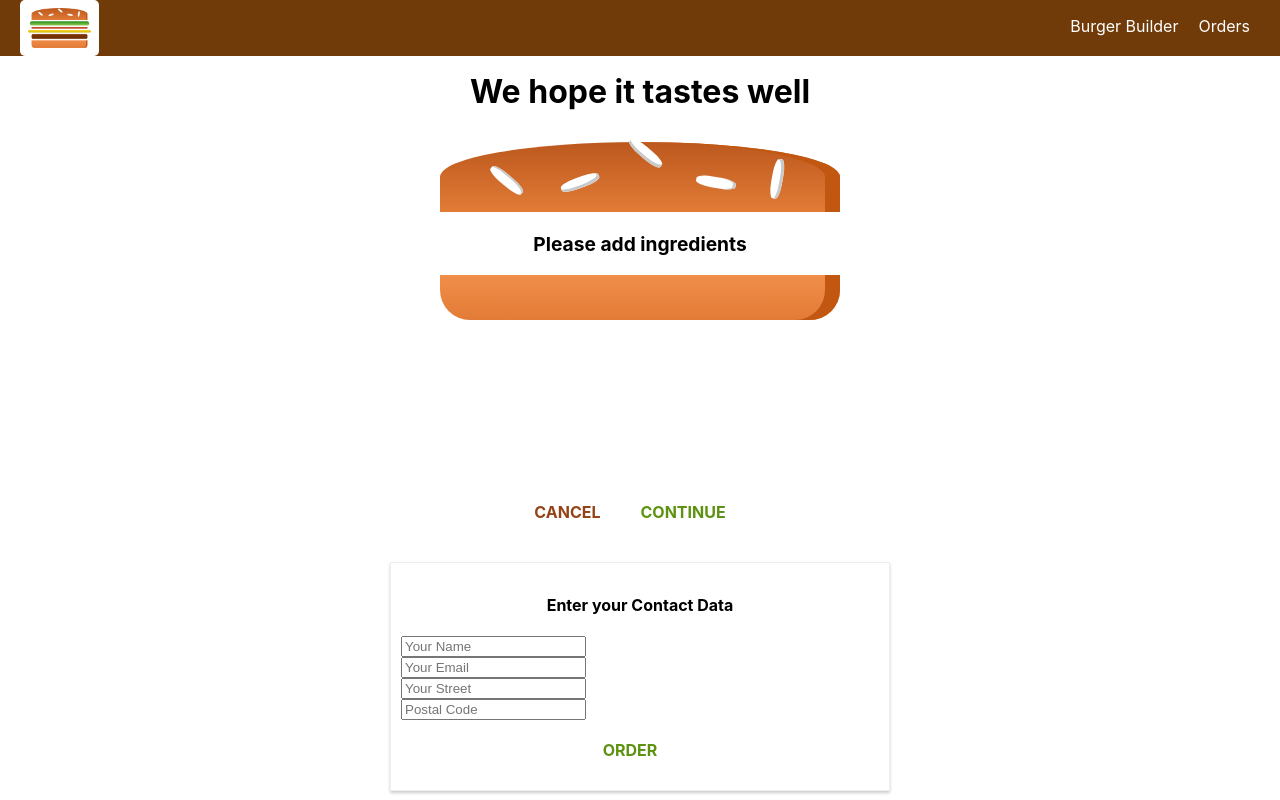
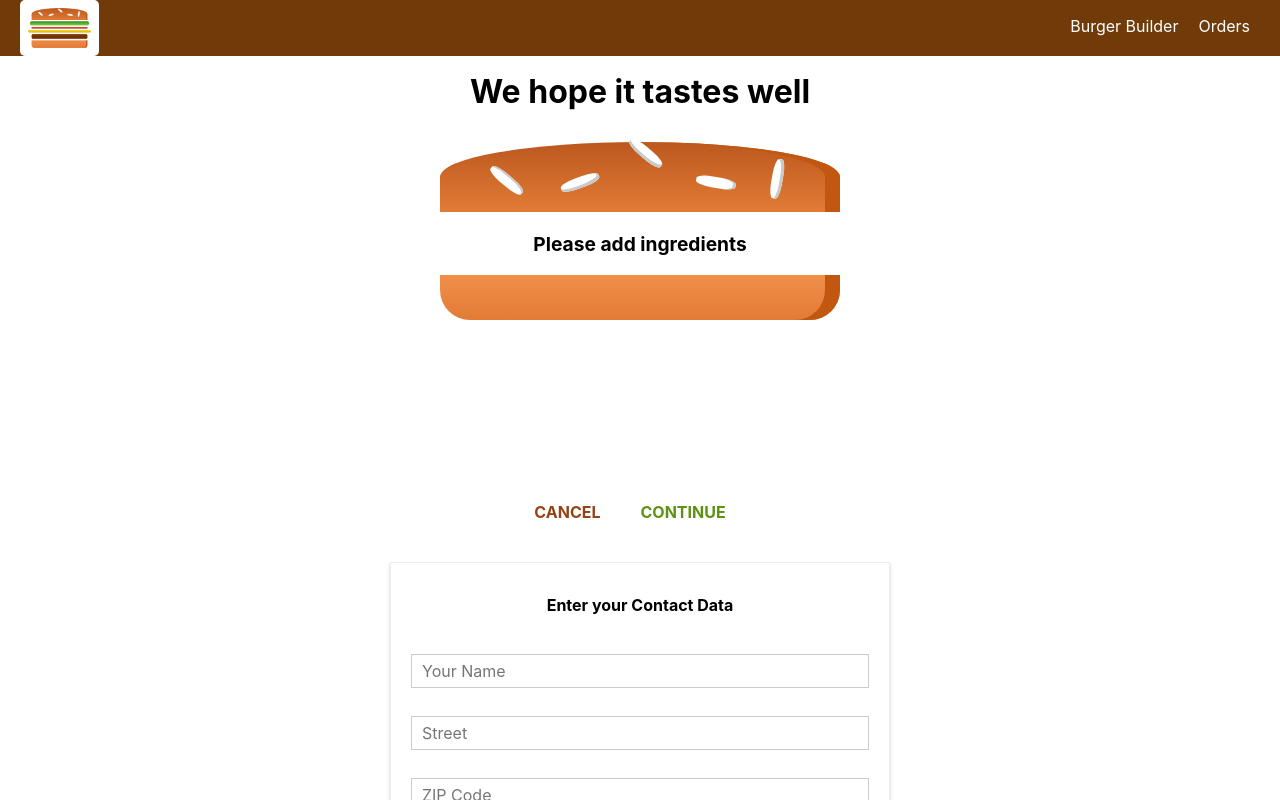
Before and after one commit to hieunguyen1704/burger-build, a React (Create React App) app: page /checkout in a window 1280 px wide. Both pictures are taken after a click on the button "CONTINUE". Shown: the top 800 px of the page. Built offline with nearby package versions, Linux system fonts and the light colour scheme.

Commit message:
add contact data

```diff
--- a/src/components/UI/Button/Button.js
+++ b/src/components/UI/Button/Button.js
@@ -5,6 +5,7 @@
         <button
             className={[styles.Button, styles[props.btnType]].join(' ')}
             onClick={props.clicked}
+            disabled={props.disabled}
         >{props.children}</button>);
 }
 export default Button;
--- a/src/components/UI/Button/Button.module.css
+++ b/src/components/UI/Button/Button.module.css
@@ -14,7 +14,10 @@
     margin-left: 0;
     padding-left: 0;
 }
-
+.Button:disabled{
+    color: #ccc;
+    cursor: not-allowed;
+}
 .Success {
     color: #5C9210;
 }
--- /dev/null
+++ b/src/components/UI/Input/Input.js
@@ -0,0 +1,59 @@
+import React from "react";
+import styles from "./Input.module.css";
+const Input = (props) => {
+  let inputElement = null;
+  const inputClasses = [styles.InputElement];
+  if(props.invalid && props.shouldValidate && props.touched){
+    inputClasses.push(styles.InValid);
+  }
+  switch (props.elementType) {
+    case "input":
+      inputElement = (
+        <input
+          className={inputClasses.join(" ")}
+          {...props.elementConfig}
+          value={props.value}
+          onChange={props.changed}
+        />
+      );
+      break;
+    case "textarea":
+      inputElement = (
+        <textarea
+          className={inputClasses.join(" ")}
+          {...props.elementConfig}
+          value={props.value}
+          onChange={props.changed}
+        />
+      );
+      break;
+    case "select":
+      inputElement = (
+        <select className={inputClasses.join(" ")} value={props.value}
+        onChange={props.changed}>
+          {props.elementConfig.options.map((option) => (
+            <option key={option.value} value={option.value}>
+              {option.displayValue}
+            </option>
+          ))}
+        </select>
+      );
+      break;
+    default:
+      inputElement = (
+        <input
+          className={inputClasses.join(" ")}
+          {...props.elementConfig}
+          value={props.value}
+          onChange={props.changed}
+        />
+      );
+  }
+  return (
+    <div className={styles.Input}>
+      <label className={styles.Label}>{props.label}</label>
+      {inputElement}
+    </div>
+  );
+};
+export default Input;
--- /dev/null
+++ b/src/components/UI/Input/Input.module.css
@@ -0,0 +1,29 @@
+.Input{
+    width: 100%;
+    padding: 10px;
+    box-sizing: border-box;
+}
+.Label{
+    font-weight: bold;
+    display: block;
+    margin-bottom: 8px;
+    text-align: left;
+}
+.InputElement{
+    outline: none;
+    border: 1px solid #ccc;
+    background-color: white;
+    font: inherit;
+    padding: 6px 10px;
+    display: block;
+    width: 100%;
+    box-sizing: border-box;
+}
+.InputElement:focus{
+    outline: none;
+    background-color: #ccc;
+}
+.InValid{
+    border: 1px solid red;
+    background-color: salmon;
+}
--- a/src/containers/Checkout/ContactData/ContactData.js
+++ b/src/containers/Checkout/ContactData/ContactData.js
@@ -3,36 +3,109 @@
 import styles from "./ContactData.module.css";
 import Axios from "../../../axios-order";
 import Spinner from "../../../components/UI/Spinner/Spinner";
+import Input from "../../../components/UI/Input/Input";
 class ContactData extends Component {
   state = {
-    name: "",
-    email: "",
-    address: {
-      street: "",
-      postalCode: "",
+    orderForm: {
+      name: {
+        elementType: "input",
+        elementConfig: {
+          type: "text",
+          placeholder: "Your Name",
+        },
+        value: "",
+        validation: {
+          required: true
+        },
+        valid: false,
+        touched: false
+      },
+      street: {
+        elementType: "input",
+        elementConfig: {
+          type: "text",
+          placeholder: "Street",
+        },
+        value: "",
+        validation:{
+          required:true,
+        },
+        valid:false,
+        touched: false
+      },
+      zipCode: {
+        elementType: "input",
+        elementConfig: {
+          type: "text",
+          placeholder: "ZIP Code",
+        },
+        value: "",
+        validation:{
+          required:true,
+          minLength: 5,
+          maxLength:5
+        },
+        valid:false,
+        touched: false
+      },
+      country: {
+        elementType: "input",
+        elementConfig: {
+          type: "text",
+          placeholder: "Country",
+        },
+        value: "",
+        validation:{
+          required:true
+        },
+        valid:false,
+        touched: false
+      },
+      email: {
+        elementType: "input",
+        elementConfig: {
+          type: "email",
+          placeholder: "Your E-Mail",
+        },
+        value: "",
+        validation:{
+          required:true
+        },
+        valid:false,
+        touched: false
+      },
+      deliveryMethod: {
+        elementType: "select",
+        elementConfig: {
+          options: [
+            { value: "fastest", displayValue: "Fastest" },
+            { value: "cheapest", displayValue: "Cheapest" },
+          ],
+        },
+        value: "fastest",
+        validation:{},
+        valid: true
+
+      },
     },
     loading: false,
+    formIsValid: false
   };
   orderHandler = (event) => {
-    event.preventDefault();
+    // event.preventDefault();
     // console.log(this.props);
     this.setState({
       loading: true,
     });
     const { ingredients, totalPrice } = this.props;
+    const orderData = {};
+    for(let elementIdentify in this.state.orderForm){
+      orderData[elementIdentify] = this.state.orderForm[elementIdentify].value;
+    }
     const order = {
       ingredients: ingredients,
       totalPrice: totalPrice,
-      customer: {
-        name: "Hoang Hieu",
-        address: {
-          street: "Test street 1",
-          zipCode: "55331",
-          country: "VietNam",
-        },
-        email: "test@gmail.com",
-      },
-      deliveryMethod: "fastest",
+      orderData:orderData
     };
     Axios.post("/orders.json", order)
       .then((response) => {
@@ -48,38 +121,66 @@
         console.log(error);
       });
   };
+
+  checkValidity(value, rules){
+    let isValid = true;
+    if(!rules){
+      return true;
+    }
+    if(rules.required){
+      isValid = value.trim() !== '' && isValid;
+    }
+    if(rules.minLength){
+      isValid = value.length >= rules.minLength && isValid;
+    }
+    if(rules.maxLength){
+      isValid = value.length <= rules.minLength && isValid;
+    }
+    return isValid;
+  }
+  inputChangeHandler = (event, inputIdentify) =>{
+    const updatedOrderForm = {...this.state.orderForm};
+    const updatedFormElement = {...updatedOrderForm[inputIdentify]};
+    updatedFormElement.value =  event.target.value;
+    updatedFormElement.valid = this.checkValidity( updatedFormElement.value, updatedFormElement.validation);
+    updatedFormElement.touched = true;
+    updatedOrderForm[inputIdentify] = updatedFormElement;
+    let formIsValid = true;
+    for (let inputIdentify in updatedOrderForm){
+      formIsValid = updatedOrderForm[inputIdentify].valid && formIsValid
+    }
+    this.setState({
+      orderForm: updatedOrderForm,
+      formIsValid: formIsValid
+    });
+  }
   render() {
+    const formElementsArray = [];
+    for (let key in this.state.orderForm) {
+      formElementsArray.push({
+        id: key,
+        config: this.state.orderForm[key],
+      });
+    }
     let form = null;
     if (this.state.loading) {
       form = <Spinner />;
     } else {
       form = (
-        <form>
-          <input
-            className={styles.Input}
-            type="text"
-            name="name"
-            placeholder="Your Name"
-          />
-          <input
-            className={styles.Input}
-            type="email"
-            name="email"
-            placeholder="Your Email"
-          />
-          <input
-            className={styles.Input}
-            type="text"
-            name="street"
-            placeholder="Your Street"
-          />
-          <input
-            className={styles.Input}
-            type="text"
-            name="postalCode"
-            placeholder="Postal Code"
-          />
-          <Button btnType="Success" clicked={this.orderHandler}>
+        <form onSubmit={this.orderHandler}>
+          {formElementsArray.map((formElement) => (
+            <Input
+              key={formElement.id}
+              elementType={formElement.config.elementType}
+              elementConfig={formElement.config.elementConfig}
+              value={formElement.config.value}
+              invalid = {!formElement.config.valid}
+              shouldValidate = {formElement.config.validation}
+              touched = {formElement.config.touched}
+              changed={(event)=>this.inputChangeHandler(event,formElement.id)}
+            />
+          ))}
+          <Button btnType="Success" type="submit" disabled={!this.state.formIsValid}>
             ORDER
           </Button>
         </form>
```
Also changed, not shown: src/containers/Checkout/CheckOut.js (line endings or trailing spaces).
